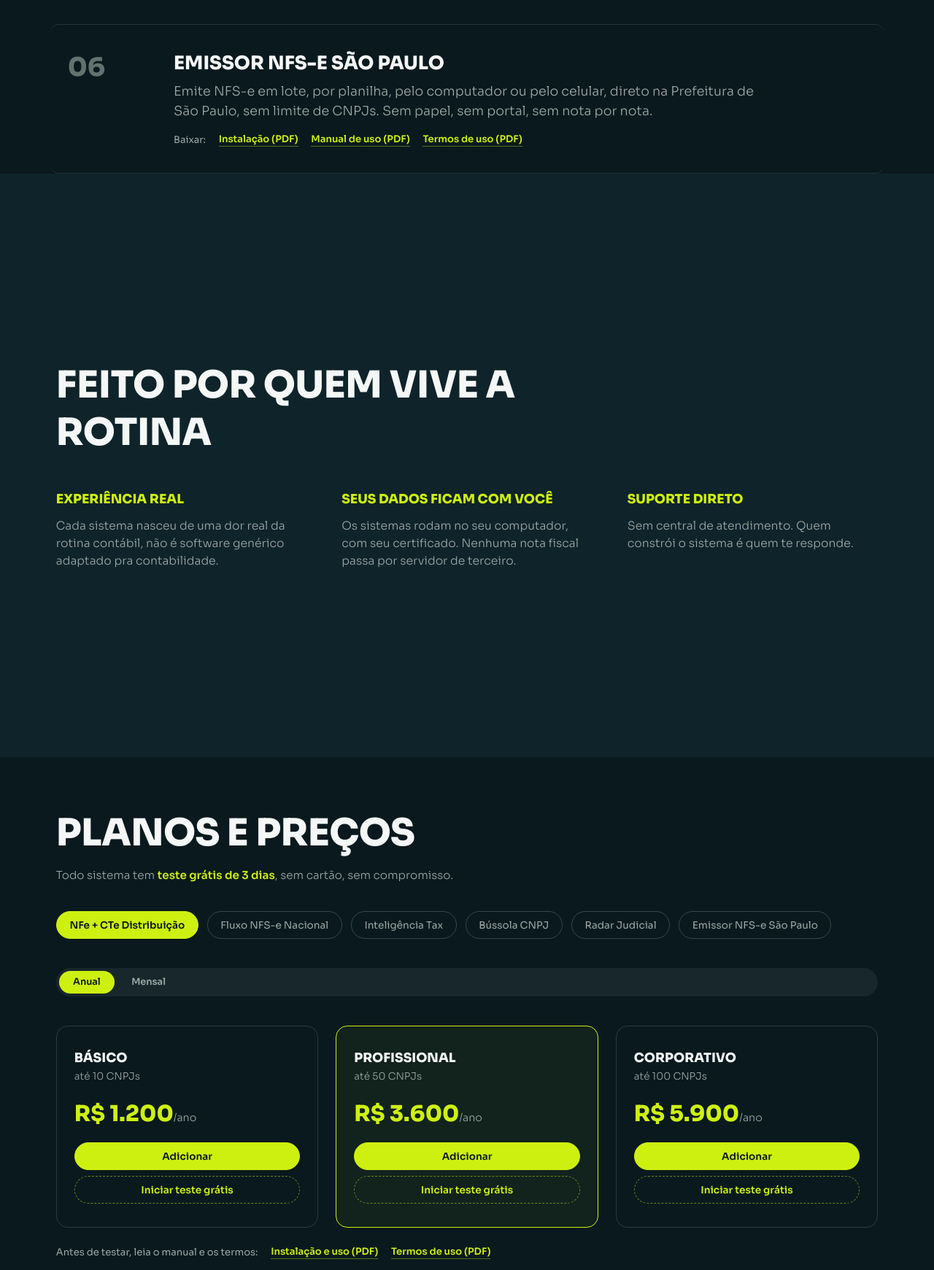
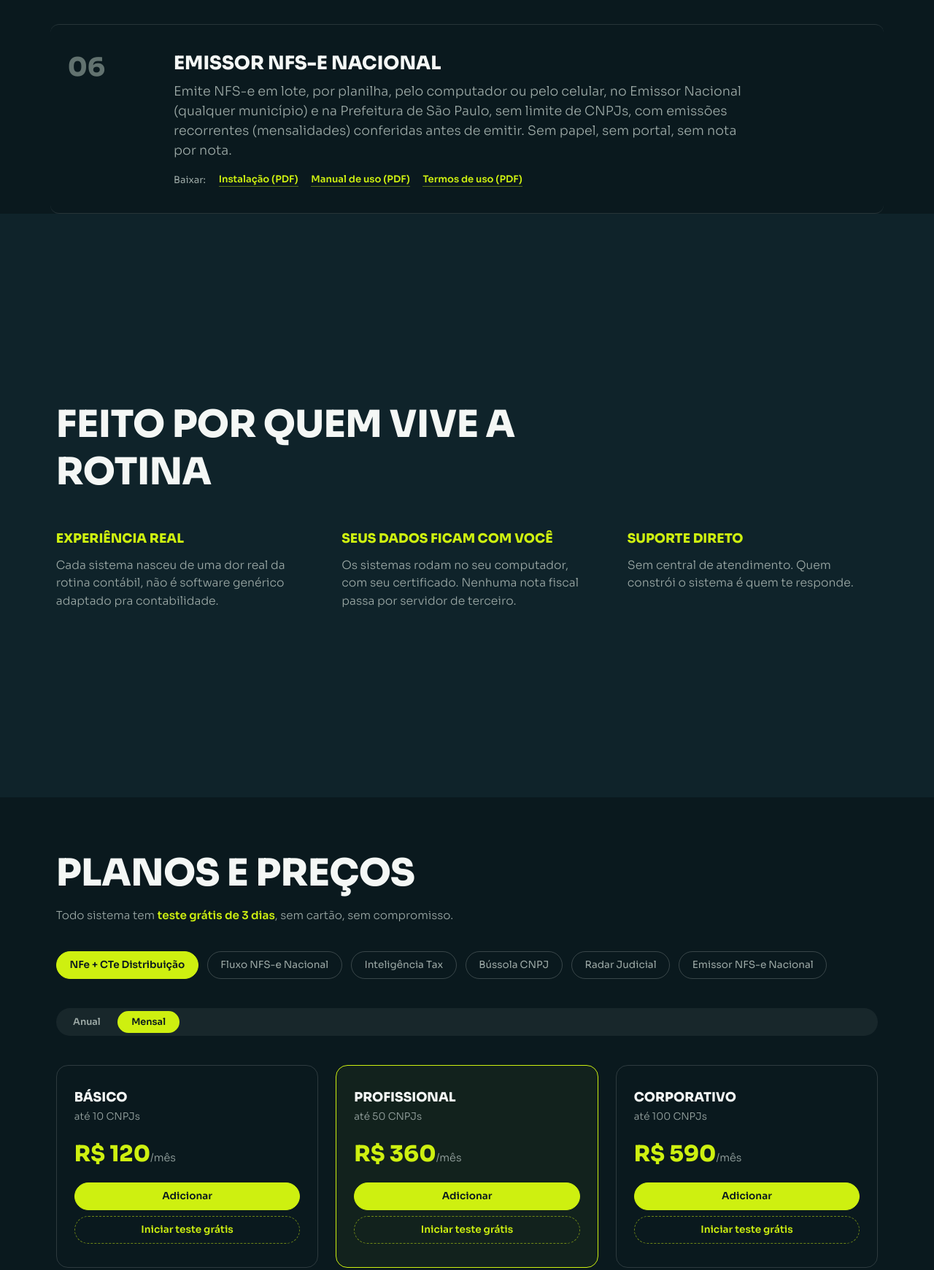
Before and after one commit to wellinneg/brilliantmind-site, a plain HTML site: page index.html in a window 1280 px wide. Shown: the part 3744-5485 px from the top of the page at 73% size. Drawn offline with Linux system fonts and the light colour scheme.

Commit message:
feat(site): planos abrem no Mensal; Emissor NFS-e São Paulo vira Emissor NFS-e Nacional
Co-Authored-By: Claude Opus 5.5 <noreply@anthropic.com>

```diff
--- a/index.html
+++ b/index.html
@@ -147,8 +147,8 @@
     <div class="sistema reveal" data-sistema="emissor">
       <span class="sistema__numero">06</span>
       <div class="sistema__corpo">
-        <h3 class="sistema__nome">Emissor NFS-e São Paulo</h3>
-        <p class="sistema__desc">Emite NFS-e em lote, por planilha, pelo computador ou pelo celular, direto na Prefeitura de São Paulo, sem limite de CNPJs. Sem papel, sem portal, sem nota por nota.</p>
+        <h3 class="sistema__nome">Emissor NFS-e Nacional</h3>
+        <p class="sistema__desc">Emite NFS-e em lote, por planilha, pelo computador ou pelo celular, no Emissor Nacional (qualquer município) e na Prefeitura de São Paulo, sem limite de CNPJs, com emissões recorrentes (mensalidades) conferidas antes de emitir. Sem papel, sem portal, sem nota por nota.</p>
       </div>
     </div>
   </section>
@@ -184,12 +184,12 @@
       <button class="aba" data-sistema="fiscal">Inteligência Tax</button>
       <button class="aba" data-sistema="bussola">Bússola CNPJ</button>
       <button class="aba" data-sistema="radar">Radar Judicial</button>
-      <button class="aba" data-sistema="emissor">Emissor NFS-e São Paulo</button>
+      <button class="aba" data-sistema="emissor">Emissor NFS-e Nacional</button>
     </div>
 
     <div class="precos__periodo reveal" id="precos-periodo">
-      <button class="periodo ativa" data-periodo="anual">Anual</button>
-      <button class="periodo" data-periodo="mensal">Mensal</button>
+      <button class="periodo" data-periodo="anual">Anual</button>
+      <button class="periodo ativa" data-periodo="mensal">Mensal</button>
     </div>
 
     <div class="precos__grade reveal">
@@ -264,7 +264,7 @@
             <option>Inteligência Tax</option>
             <option>Bússola CNPJ</option>
             <option>Radar Judicial</option>
-            <option>Emissor NFS-e São Paulo</option>
+            <option>Emissor NFS-e Nacional</option>
             <option>Ainda não sei, quero indicação</option>
           </select>
         </label>
--- a/js/script.js
+++ b/js/script.js
@@ -316,7 +316,8 @@ const gradePrecos = document.querySelector('.precos__grade');
 const notaPrecos = document.getElementById('precos-nota');
 
 let sistemaAtual = 'nfe';
-let periodoAtual = 'anual';
+const PERIODO_INICIAL = 'mensal'; // período que aparece primeiro (e ao trocar de sistema)
+let periodoAtual = PERIODO_INICIAL;
 
 function obterDadosAtuais() {
   const bloco = precos[sistemaAtual];
@@ -348,8 +349,8 @@ abas.forEach((aba) => {
     abas.forEach((a) => a.classList.remove('ativa'));
     aba.classList.add('ativa');
     sistemaAtual = aba.dataset.sistema;
-    periodoAtual = 'anual';
-    botoesPeriodo.forEach((b) => b.classList.toggle('ativa', b.dataset.periodo === 'anual'));
+    periodoAtual = PERIODO_INICIAL;
+    botoesPeriodo.forEach((b) => b.classList.toggle('ativa', b.dataset.periodo === PERIODO_INICIAL));
     aplicarPrecos();
   });
 });
```
